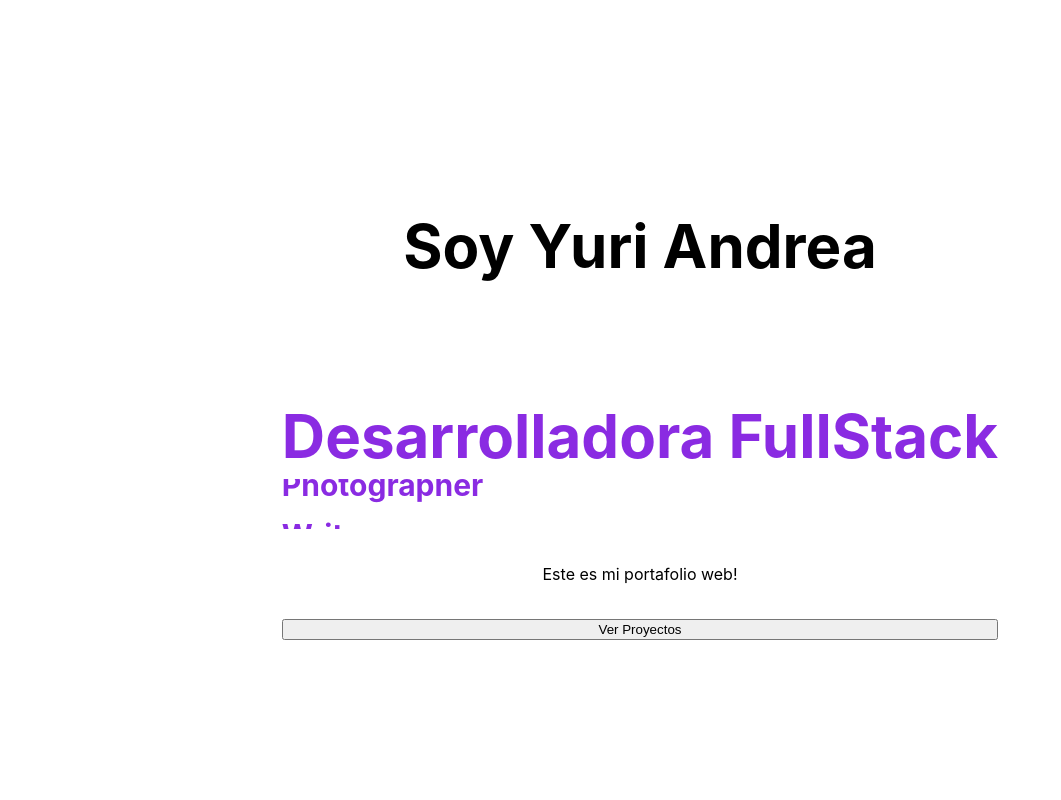
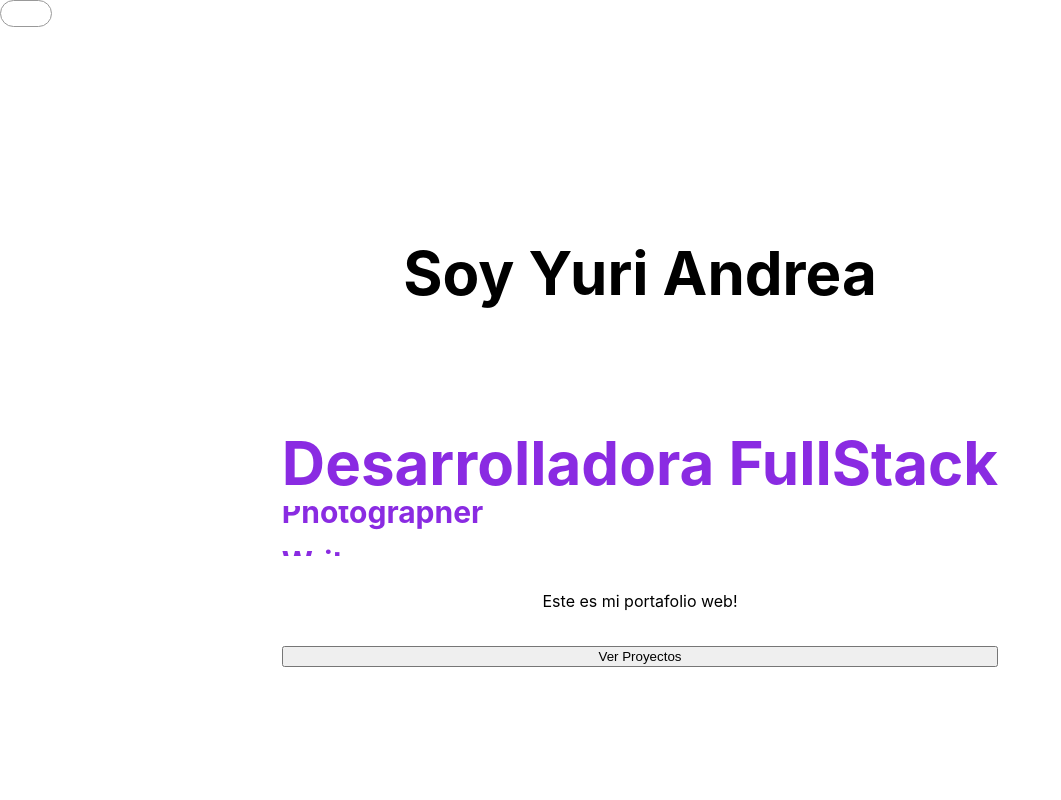
Before and after one commit to AndreaYr/portafolio, a React (Create React App) app: page / in a window 1280 px wide. Shown: the top 800 px of the page, without its empty margins (0-1061 px from the left). Built offline with nearby package versions, Linux system fonts and the light colour scheme.

Commit message:
se agregan cambios

```diff
--- a/src/App.jsx
+++ b/src/App.jsx
@@ -3,10 +3,12 @@ import Intro from './components/Intro.jsx';
 import About from './components/about/About';
 import ProductList from './components/productList/ProductList';
 import Contact from './components/contact/Contact';
+import Toggle from './components/toggle/Toggle';
 
 function App() {
   return (
     <div className="App">
+     <Toggle/>
       <Intro/>
       <About/>
       <ProductList />
--- a/src/components/contact/Contact.jsx
+++ b/src/components/contact/Contact.jsx
@@ -1,10 +1,12 @@
 import React, { useRef } from 'react';
 import './contact.css';
 import emailjs from 'emailjs-com';
+import { useState } from 'react';
 
 const Contact = () => {
 
     const formRef = useRef();
+    const [done, setDone] = useState(false)
 
     const handleSubmit = (e) =>{
        e.preventDefault();
@@ -18,6 +20,7 @@ const Contact = () => {
 
        .then((result) => {
            console.log(result.text);
+           setDone(true)
        }, (error) => {
            console.log(error.text);
        });
@@ -40,13 +43,13 @@ const Contact = () => {
                         <br/>
 
                         <label>Tu correo</label><br/>
-                        <input type="text" placeholder='Correo' name='user_email'/>
+                        <input type="text" placeholder='correo@gmail.com' name='user_email'/>
                         <br/>
 
                         <label>Tu mensaje</label><br/>
                         <textarea rows="5" placeholder='Mensaje' name='message'/>
                         <button className='c-button'>Enviar</button>
-
+                        {done && "Enviado"}
                     </form>
                 </div>
             </div>
@@ -55,4 +58,4 @@ const Contact = () => {
   )
 }
 
-export default Contact
+export default Contact;
--- a/src/components/contact/contact.css
+++ b/src/components/contact/contact.css
@@ -45,6 +45,7 @@
     font-weight: 200;
 }
 form{
+    width: 100%;
     margin-top: 20px;
     background-color: rgb(125, 54, 238);
 
--- a/src/components/product/Product.jsx
+++ b/src/components/product/Product.jsx
@@ -18,4 +18,4 @@ const Product = ({img, link}) => {
   )
 }
 
-export default Product
+export default Product;
--- /dev/null
+++ b/src/components/toggle/Toggle.jsx
@@ -0,0 +1,14 @@
+import React from 'react';
+import './toggle.css';
+
+const Toggle = () => {
+  return (
+    <div className='t'>
+        <img src='' alt='' className='t-icon' />
+        <img src='' alt='' className='t-icon' />
+        <div className='t-button'></div>
+    </div>
+  )
+}
+
+export default Toggle;
--- /dev/null
+++ b/src/components/toggle/toggle.css
@@ -0,0 +1,11 @@
+.t{
+    width: 50px;
+    height: 25px;
+    border-radius: 20px;
+    border: 1px solid #999;
+    background-color: white;
+}
+
+.t-icon{
+    width: 15px;
+}
```
